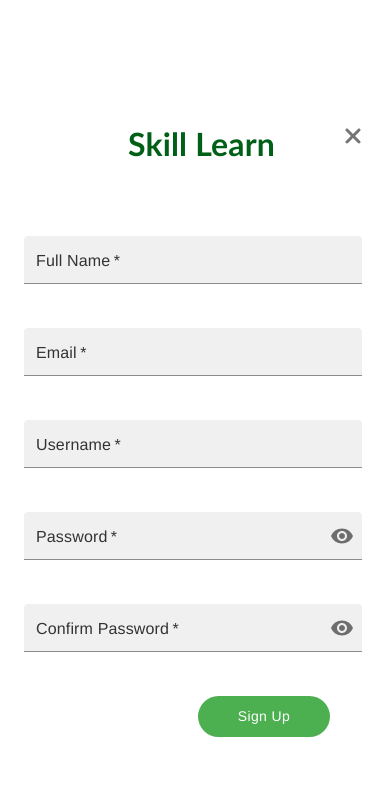
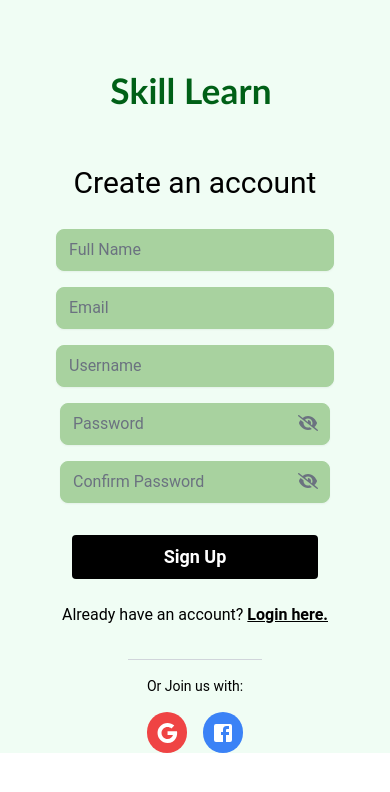
Before and after one commit to Skill-Learn-Final/Front-End, a React (Create React App) app in the folder with-react/: page /signup in a window 390 px wide. Shown: the top 792 px of the page. Built offline with nearby package versions, Linux system fonts and the light colour scheme.

Commit message:
updated login and signup pages
changed login and signup method from a modal to a separate page and edited the layout

```diff
--- a/with-react/src/App.js
+++ b/with-react/src/App.js
@@ -17,9 +17,9 @@
       >
         <BrowserRouter>
           <Routes>
-            <Route path="/" element={<Login theme={theme} />} />
-            <Route path="/login" element={<Login theme={theme} />} />
-            <Route path="/Signup" element={<Signup theme={theme} />} />
+            <Route path="/" element={<Home />} />
+            <Route path="/login" element={<Login />} />
+            <Route path="/signup" element={<Signup />} />
             <Route path="/home" element={<Home />} />
             {/* <Route path="/home1" element={<Home1 />} /> */}
           </Routes>
--- /dev/null
+++ b/with-react/src/components/CircleGroup/index.js
@@ -0,0 +1,38 @@
+import React from "react";
+
+const Circle = ({ size, color, opacity, delay }) => (
+  <div
+    className={`w-${size} h-${size} rounded-full absolute animate-pulse`}
+    style={{
+      background: `radial-gradient(circle, ${color} 0%, rgba(255, 255, 255, 0) 70%)`,
+      opacity: opacity,
+      animationDelay: `${delay}s`,
+    }}
+  ></div>
+);
+
+export const CircleGroup = ({ count }) => {
+  return (
+    <div className="absolute z-[0] w-full h-full">
+      <div className="relative w-full h-full">
+        {[...Array(50)].map((_, index) => {
+          const size = Math.random() * 20 + 10;
+          const color = `hsl(${Math.random() * 360}, 80%, 80%)`;
+          const position = Math.random() * 360;
+          const distance = Math.random() * 100 + 50;
+          const style = {
+            width: `${size}px`,
+            height: `${size}px`,
+            borderRadius: "50%",
+            backgroundColor: color,
+            position: "absolute",
+            left: `50%`,
+            top: `50%`,
+            transform: `translate(-50%, -50%) rotate(${position}deg) translate(${distance}px)`,
+          };
+          return <div key={index} style={style} />;
+        })}
+      </div>
+    </div>
+  );
+};
--- /dev/null
+++ b/with-react/src/components/Divider/index.js
@@ -0,0 +1,9 @@
+import React from "react";
+
+export const Divider = ({ type = "hor" }) => {
+  if (type === "ver") {
+    return <span className="h-full border-l border-gray-300"></span>;
+  } else {
+    return <hr className="border-t border-gray-300 my-4 mx-24" />;
+  }
+};
--- a/with-react/src/components/MInputs/UserDetailInput.jsx
+++ /dev/null
@@ -1,60 +0,0 @@
-import React, { useState } from "react";
-import { styled } from "@mui/material/styles";
-import { TextField, InputAdornment, IconButton } from "@mui/material";
-import { Visibility, VisibilityOff } from "@mui/icons-material";
-
-const InputField = styled(TextField)({
-  marginBottom: "20px",
-});
-
-const UserDetailInput = ({
-  id,
-  label,
-  type,
-  value,
-  onChange,
-  autoComplete,
-  disabled = false,
-  required = true,
-  ...props
-}) => {
-  const [showPassword, setShowPassword] = useState(false);
-  const handleClickShowPassword = () => {
-    setShowPassword(!showPassword);
-  };
-  return (
-    <InputField
-      fullWidth
-      id={id}
-      label={label}
-      value={value}
-      onChange={onChange}
-      type={type === "password" ? (showPassword ? "text" : "password") : type}
-      disabled={disabled}
-      required={required}
-      variant="filled"
-      margin="normal"
-      autoComplete={autoComplete}
-      InputProps={
-        type === "password"
-          ? {
-              endAdornment: (
-                <InputAdornment position="end">
-                  <IconButton
-                    onClick={handleClickShowPassword}
-                    edge="end"
-                    disabled={disabled}
-                  >
-                    {showPassword ? <VisibilityOff /> : <Visibility />}
-                  </IconButton>
-                </InputAdornment>
-              ),
-            }
-          : {}
-      }
-      {...props}
-    />
-  );
-};
-
-export default UserDetailInput;
--- a/with-react/src/components/MInputs/index.js
+++ b/with-react/src/components/MInputs/index.js
@@ -1,2 +1 @@
-export { default as UserDetailInput } from "./UserDetailInput";
 export { default as SubmitButton } from "./SubmitButton";
--- a/with-react/src/components/MVisuals/TextLogo.jsx
+++ b/with-react/src/components/MVisuals/TextLogo.jsx
@@ -1,7 +1,7 @@
 import React from "react";
 import { Typography } from "@mui/material";
 
-const TextLogo = (fontSize) => {
+const TextLogo = (size) => {
   return (
     <Typography
       component="span"
@@ -16,7 +16,7 @@
         style={{
           fontFamily: "'Calibri', sans-serif",
           fontWeight: 700,
-          fontSize: `${fontSize}em`,
+          fontSize: `${size}em`,
           color: "#006017",
         }}
       >
--- /dev/null
+++ b/with-react/src/components/UserDetailInput/index.js
@@ -0,0 +1,68 @@
+import { useState } from "react";
+import { FontAwesomeIcon } from "@fortawesome/react-fontawesome";
+import { faEye, faEyeSlash } from "@fortawesome/free-solid-svg-icons";
+
+export const UserDetailInput = ({
+  id,
+  type,
+  value,
+  onChange,
+  autoComplete,
+  disabled = false,
+  required = true,
+  variant = "filled",
+  size = "md",
+  icon,
+  ...props
+}) => {
+  const [showPassword, setShowPassword] = useState(false);
+
+  const handleClickShowPassword = () => {
+    setShowPassword(!showPassword);
+  };
+
+  const inputClasses = `w-full border-green_200 px-3 py-2 rounded-lg shadow-sm focus:outline-none focus:shadow-outline-blue border-[1px] focus:border-green-700 ${
+    size === "sm" ? "text-sm" : "text-base"
+  }`;
+
+  return (
+    <div className="relative">
+      {icon && (
+        <div className="absolute inset-y-0 left-0 pl-3 flex items-center pointer-events-none">
+          {icon}
+        </div>
+      )}
+      <input
+        id={id}
+        type={type === "password" ? (showPassword ? "text" : "password") : type}
+        value={value}
+        onChange={onChange}
+        autoComplete={autoComplete}
+        disabled={disabled}
+        required={required}
+        placeholder={props.label}
+        className={`
+          ${variant === "filled" ? "bg-green_200" : ""}
+          ${inputClasses}
+          ${icon ? "pl-10" : ""}
+        `}
+      />
+      {type === "password" && (
+        <div className="absolute inset-y-0 right-0 pr-3 flex items-center">
+          <button
+            type="button"
+            className="bg-transparent text-gray-500 hover:text-gray-700 focus:outline-none focus:text-gray-700"
+            onClick={handleClickShowPassword}
+            disabled={disabled}
+          >
+            {showPassword ? (
+              <FontAwesomeIcon icon={faEye} />
+            ) : (
+              <FontAwesomeIcon icon={faEyeSlash} />
+            )}
+          </button>
+        </div>
+      )}
+    </div>
+  );
+};
--- a/with-react/src/pages/Login.jsx
+++ b/with-react/src/pages/Login.jsx
@@ -1,56 +1,10 @@
 import React, { useState } from "react";
-import {
-  Card,
-  CardActions,
-  CardContent,
-  Grid,
-  Container,
-  CardHeader,
-  FormControl,
-  IconButton,
-} from "@mui/material";
-import { SubmitButton, UserDetailInput } from "../components/MInputs";
-import { TextLogo, SignMedia } from "../components/MVisuals";
-import { FontAwesomeIcon } from "@fortawesome/react-fontawesome";
-import { faXmark } from "@fortawesome/free-solid-svg-icons";
+import { TextLogo } from "../components/MVisuals";
+import { Link } from "react-router-dom";
+import { Facebook, Google } from "@mui/icons-material";
+import { Column, Row, Divider, UserDetailInput, CircleGroup } from "components";
 
-const LoginForm = ({
-  onSubmit,
-  username,
-  password,
-  onUsernameChange,
-  onPasswordChange,
-}) => {
-  return (
-    <form onSubmit={onSubmit}>
-      <FormControl sx={{ px: { xs: 0, sm: 5 }, py: 5 }}>
-        <CardContent>
-          <UserDetailInput
-            label="Username"
-            type="text"
-            value={username}
-            onChange={onUsernameChange}
-            autoComplete="username"
-          />
-          <UserDetailInput
-            label="Password"
-            type="password"
-            value={password}
-            onChange={onPasswordChange}
-            autoComplete="current-password"
-          />
-        </CardContent>
-        <CardActions sx={{ justifyContent: "flex-end" }}>
-          <SubmitButton size="medium" type="submit">
-            Log In
-          </SubmitButton>
-        </CardActions>
-      </FormControl>
-    </form>
-  );
-};
-
-const Login = ({ onClose }) => {
+const Login = () => {
   const [username, setUsername] = useState("");
   const [password, setPassword] = useState("");
 
@@ -69,67 +23,88 @@
 
   return (
     <React.Fragment>
-      <Container
-        sx={{
-          width: "100%",
-          height: "100vh",
-          display: "flex",
-          alignItems: "center",
-        }}
-      >
-        <Grid
-          container
-          direction={"column"}
-          justify={"center"}
-          alignItems={"center"}
-        >
-          <Grid item xs={12}>
-            <Card
-              variant="outlined"
-              sx={{
-                width: { xs: "99%", sm: 480, md: 720, lg: 960, xl: "99%" },
-                borderColor: { sm: "primary.main" },
-                borderWidth: { xs: 0, sm: 1.8 },
-                borderRadius: { sm: 8 },
+      <div class="w-full flex flex-wrap bg-green-50">
+        {/* <!-- Login Section --> */}
+        <Column class="w-1/2 sm:w-full md:w-3/4  flex flex-col">
+          <Row class="flex justify-center md:justify-start pt-12 md:pl-12 md:-mb-24">
+            <Link
+              to="/"
+              component="a"
+              class="text-white font-bold text-xl  p-4"
+            >
+              {TextLogo(2.2)}
+            </Link>
+          </Row>
 
-                backdropFilter: "blur(10px)",
-                backgroundColor: "rgba(255, 255, 255, 0.8)",
-              }}
-            >
-              <Grid container direction="row">
-                <Grid item xs={12} md={4} lg={5}>
-                  <SignMedia
-                    imageUrl="https://source.unsplash.com/random/800x600"
-                    alt="A portfolio image describing some aspect of the platform."
-                  />
-                </Grid>
-                <Grid item xs={12} md={8} lg={7}>
-                  <CardHeader
-                    sx={{
-                      alignSelf: "center",
-                      textAlign: "center",
-                      pl: { xs: 40, lg: 60 },
-                    }}
-                    title={TextLogo(2)}
-                    action={
-                      <IconButton onClick={onClose}>
-                        <FontAwesomeIcon icon={faXmark} />
-                      </IconButton>
-                    }
-                  />
-                  <LoginForm
-                    onSubmit={handleSubmit}
-                    username={username}
-                    password={password}
-                    onUsernameChange={handleUsernameChange}
-                    onPasswordChange={handlePasswordChange}
-                  />
-                </Grid>
-              </Grid>
-            </Card>
-          </Grid>
-        </Grid>
-      </Container>
+          <Row class="flex flex-col justify-center md:justify-start my-auto pt-8 md:pt-0 px-8 md:px-24 lg:px-32">
+            <p class="w-full text-center text-3xl">Welcome back.</p>
+            <form class="flex flex-col pt-3 md:pt-8" onsubmit={handleSubmit}>
+              <div class="flex flex-col pt-4 px-6">
+                <UserDetailInput
+                  label="Email"
+                  type="email"
+                  value={username}
+                  onChange={handleUsernameChange}
+                  id="email"
+                  placeholder="your@email.com"
+                />
+              </div>
+
+              <div class="flex flex-col pt-4 px-6">
+                <UserDetailInput
+                  id="password1"
+                  Label="Password"
+                  type="password"
+                  value={password}
+                  onChange={handlePasswordChange}
+                  placeholder="Password"
+                  autoComplete="password"
+                />
+              </div>
+
+              <button
+                type="submit"
+                class="bg-black text-white font-bold text-lg rounded hover:bg-gray-900 hover:border-b-4 hover:border-green-500 hover:pb-[3.5px] p-2 mt-8 mx-10"
+              >
+                Log In
+              </button>
+            </form>{" "}
+            <div className="text-center ">
+              <div class="text-center pt-12 pb-6">
+                <p>
+                  Don't have an account?{" "}
+                  <Link
+                    to="/signup"
+                    className="underline font-semibold hover:text-green-700"
+                  >
+                    Register here.
+                  </Link>
+                </p>
+              </div>
+              <Divider />
+              <p className="text-sm">Or continue with:</p>
+              <div className="flex justify-center pt-4">
+                <button className="bg-red-500 hover:bg-red-700 rounded-full p-2 mr-4">
+                  <Google className="text-white text-xl" />
+                </button>
+                <button className="bg-blue-500 hover:bg-blue-700 rounded-full p-2">
+                  <Facebook className="text-white text-xl" />
+                </button>
+              </div>
+            </div>
+          </Row>
+        </Column>
+
+        {/* <!-- Image Section --> */}
+        <div class="w-1/2 h-screen sm:hidden md:w-1/4 lg:block relative">
+          <div class="absolute inset-0 bg-gradient-to-l from-transparent to-green-50"></div>
+          <img
+            class="object-cover w-full h-screen"
+            src="https://source.unsplash.com/random/600x800"
+            alt="login decoration"
+          />
+        </div>
+      </div>
     </React.Fragment>
   );
 };
--- a/with-react/src/pages/Signup.jsx
+++ b/with-react/src/pages/Signup.jsx
@@ -1,91 +1,8 @@
 import React, { useState } from "react";
-import {
-  Card,
-  CardActions,
-  CardContent,
-  Grid,
-  Container,
-  CardHeader,
-  FormControl,
-  IconButton,
-} from "@mui/material";
-import { SubmitButton, UserDetailInput } from "../components/MInputs";
-import { SignMedia, TextLogo } from "../components/MVisuals";
-import { FontAwesomeIcon } from "@fortawesome/react-fontawesome";
-import { faXmark } from "@fortawesome/free-solid-svg-icons";
-
-const SignupForm = ({
-  onSubmit,
-  fullName,
-  email,
-  username,
-  password,
-  confirmPassword,
-  onFullNameChange,
-  onEmailChange,
-  onUsernameChange,
-  onPasswordChange,
-  onConfirmPasswordChange,
-}) => {
-  return (
-    <form onSubmit={onSubmit}>
-      <FormControl sx={{ px: { xs: 0, sm: 5 }, py: 5 }}>
-        <CardContent>
-          <Grid container spacing={2}>
-            <Grid item xs={12}>
-              <UserDetailInput
-                label="Full Name"
-                type="text"
-                value={fullName}
-                onChange={onFullNameChange}
-                autoComplete="name"
-              />
-            </Grid>
-            <Grid item xs={12}>
-              <UserDetailInput
-                label="Email"
-                type="email"
-                value={email}
-                onChange={onEmailChange}
-                autoComplete="email"
-              />
-            </Grid>
-            <Grid item xs={12}>
-              <UserDetailInput
-                label="Username"
-                type="text"
-                value={username}
-                onChange={onUsernameChange}
-                autoComplete="username"
-              />
-            </Grid>
-            <Grid item xs={12} sm={6}>
-              <UserDetailInput
-                label="Password"
-                type="password"
-                value={password}
-                onChange={onPasswordChange}
-                autoComplete="new-password"
-              />
-            </Grid>
-            <Grid item xs={12} sm={6}>
-              <UserDetailInput
-                label="Confirm Password"
-                type="password"
-                value={confirmPassword}
-                onChange={onConfirmPasswordChange}
-                autoComplete="new-password"
-              />
-            </Grid>
-          </Grid>
-        </CardContent>
-        <CardActions sx={{ justifyContent: "flex-end" }}>
-          <SubmitButton type="submit">Sign Up</SubmitButton>
-        </CardActions>
-      </FormControl>
-    </form>
-  );
-};
+import { TextLogo } from "../components/MVisuals";
+import { Facebook, Google } from "@mui/icons-material";
+import { Link } from "react-router-dom";
+import { Column, Row, UserDetailInput, Divider } from "components";
 
 const Signup = ({ onClose }) => {
   const [fullName, setFullName] = useState("");
@@ -121,72 +38,117 @@
 
   return (
     <React.Fragment>
-      <Container
-        sx={{
-          width: "100%",
-          height: "100vh",
-          display: "flex",
-          alignItems: "center",
-        }}
-      >
-        <Grid
-          container
-          direction={"column"}
-          justify={"center"}
-          alignItems={"center"}
-        >
-          <Grid item xs={12}>
-            <Card
-              variant="outlined"
-              sx={{
-                width: { xs: "99%", sm: 480, md: 840, lg: 1080 },
-                borderColor: { sm: "primary.main" },
-                borderWidth: { xs: 0, sm: 1.8 },
-                borderRadius: { sm: 8 },
-                backdropFilter: "blur(10px)",
-                backgroundColor: "rgba(255, 255, 255, 0.8)",
-              }}
+      <div class="w-full flex flex-wrap bg-green-50">
+        {/* <!-- Login Section --> */}
+        <Column class="w-1/2 sm:w-full md:w-3/4  flex flex-col">
+          <Row class="flex justify-center md:justify-start pt-12 md:pl-12 md:-mb-24">
+            <Link
+              to="/"
+              component="a"
+              class="text-white font-bold text-xl  p-4"
             >
-              <Grid container direction="row">
-                <Grid item xs={12} md={4} lg={5}>
-                  <SignMedia
-                    imageUrl="https://source.unsplash.com/random/800x600"
-                    alt="A portfolio image describing some aspect of the platform."
+              {TextLogo(2.2)}
+            </Link>
+          </Row>
+
+          <Row class="flex flex-col justify-center md:justify-start my-auto pt-8 md:pt-0 px-8 md:px-24 lg:px-32">
+            <p class="w-full text-center text-3xl">Create an account</p>
+            <form class="flex flex-col pt-3 md:pt-8" onsubmit={handleSubmit}>
+              <div class="flex flex-col pt-4 px-6">
+                <UserDetailInput
+                  label="Full Name"
+                  type="text"
+                  value={fullName}
+                  onChange={handlefullNameChange}
+                  autoComplete="name"
+                />
+              </div>
+              <div class="flex flex-col pt-4 px-6">
+                <UserDetailInput
+                  id="email"
+                  label="Email"
+                  type="email"
+                  value={email}
+                  onChange={handleEmailChange}
+                  autoComplete="email"
+                />
+              </div>
+              <div class="flex flex-col pt-4 px-6">
+                <UserDetailInput
+                  id="username"
+                  label="Username"
+                  type="text"
+                  value={username}
+                  onChange={handleUsernameChange}
+                  autoComplete="username"
+                />
+              </div>
+              <div class="flex flex-row md:flex-col sm:flex-col xs:flex-col pt-4 px-6">
+                <div class="flex-1 px-1 ">
+                  <UserDetailInput
+                    id="pass-word"
+                    label="Password"
+                    type="password"
+                    value={password}
+                    onChange={handlePasswordChange}
+                    autoComplete="new-password"
                   />
-                </Grid>
-                <Grid item xs={12} md={8} lg={7}>
-                  <CardHeader
-                    sx={{
-                      alignSelf: "center",
-                      textAlign: "center",
-                      pl: { xs: 30, lg: 50 },
-                    }}
-                    title={TextLogo(2)}
-                    action={
-                      <IconButton onClick={onClose}>
-                        <FontAwesomeIcon icon={faXmark} />
-                      </IconButton>
-                    }
+                </div>
+                <div class="flex-1 px-1 md:pt-4 sm:pt-4 xs:pt-4 ">
+                  <UserDetailInput
+                    id="confirm-password"
+                    label="Confirm Password"
+                    type="password"
+                    value={confirmPassword}
+                    onChange={handleConfirmPasswordChange}
+                    autoComplete="new-password"
                   />
-                  <SignupForm
-                    onSubmit={handleSubmit}
-                    fullName={fullName}
-                    email={email}
-                    username={username}
-                    password={password}
-                    confirmPassword={confirmPassword}
-                    onFullNameChange={handlefullNameChange}
-                    onEmailChange={handleEmailChange}
-                    onUsernameChange={handleUsernameChange}
-                    onPasswordChange={handlePasswordChange}
-                    onConfirmPasswordChange={handleConfirmPasswordChange}
-                  />
-                </Grid>
-              </Grid>
-            </Card>
-          </Grid>
-        </Grid>
-      </Container>
+                </div>
+              </div>
+              <button
+                type="submit"
+                class="bg-black text-white font-bold text-lg rounded hover:bg-gray-900 hover:border-b-4 hover:border-green-500 hover:pb-[3.5px] p-2 mt-8 mx-10"
+              >
+                Sign Up
+              </button>
+            </form>
+
+            <div className="text-center ">
+              <div class="text-center pt-6 pb-4">
+                <p>
+                  Already have an account?{" "}
+                  <Link
+                    to="/login"
+                    className="underline font-semibold hover:text-green-700"
+                  >
+                    Login here.
+                  </Link>
+                </p>
+              </div>
+              <Divider type="hor" className="w-3/5" />
+              <p className="text-sm">Or Join us with:</p>
+              <div className="flex justify-center pt-4">
+                <button className="bg-red-500 hover:bg-red-700 rounded-full p-2 mr-4">
+                  <Google className="text-white text-xl" />
+                </button>
+                <button className="bg-blue-500 hover:bg-blue-700 rounded-full p-2">
+                  <Facebook className="text-white text-xl" />
+                </button>
+              </div>
+            </div>
+          </Row>
+        </Column>
+
+        {/* <!-- Image Section --> */}
+        <div class="w-1/2 h-screen sm:hidden md:w-1/4 lg:block relative">
+          <div class="absolute inset-0 bg-gradient-to-l from-transparent to-green-50"></div>
+          <img
+            class="object-cover w-full h-screen"
+            src="https://source.unsplash.com/random/600x800"
+            alt="login decoration"
+          />
+        </div>
+      </div>
     </React.Fragment>
   );
 };
```
Also changed, not shown: with-react/src/components/index.js (+7 -1 lines).
